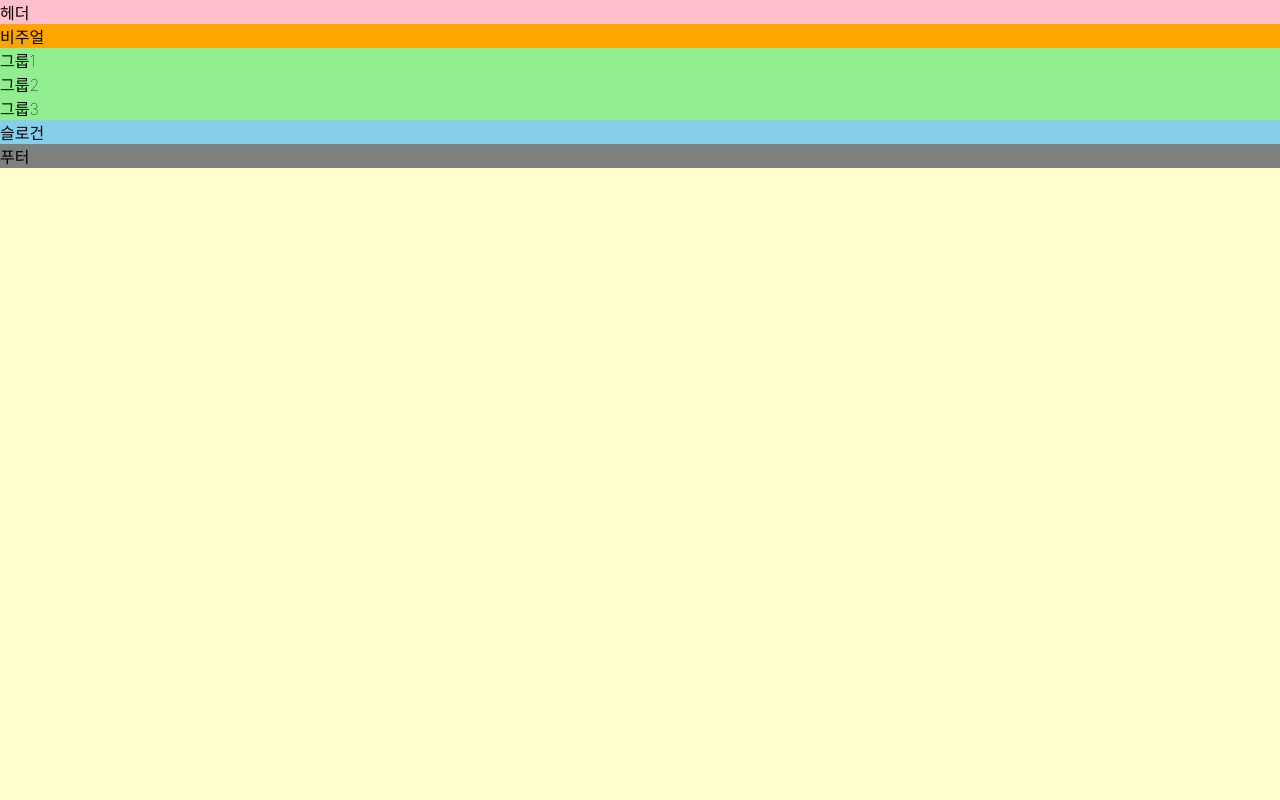
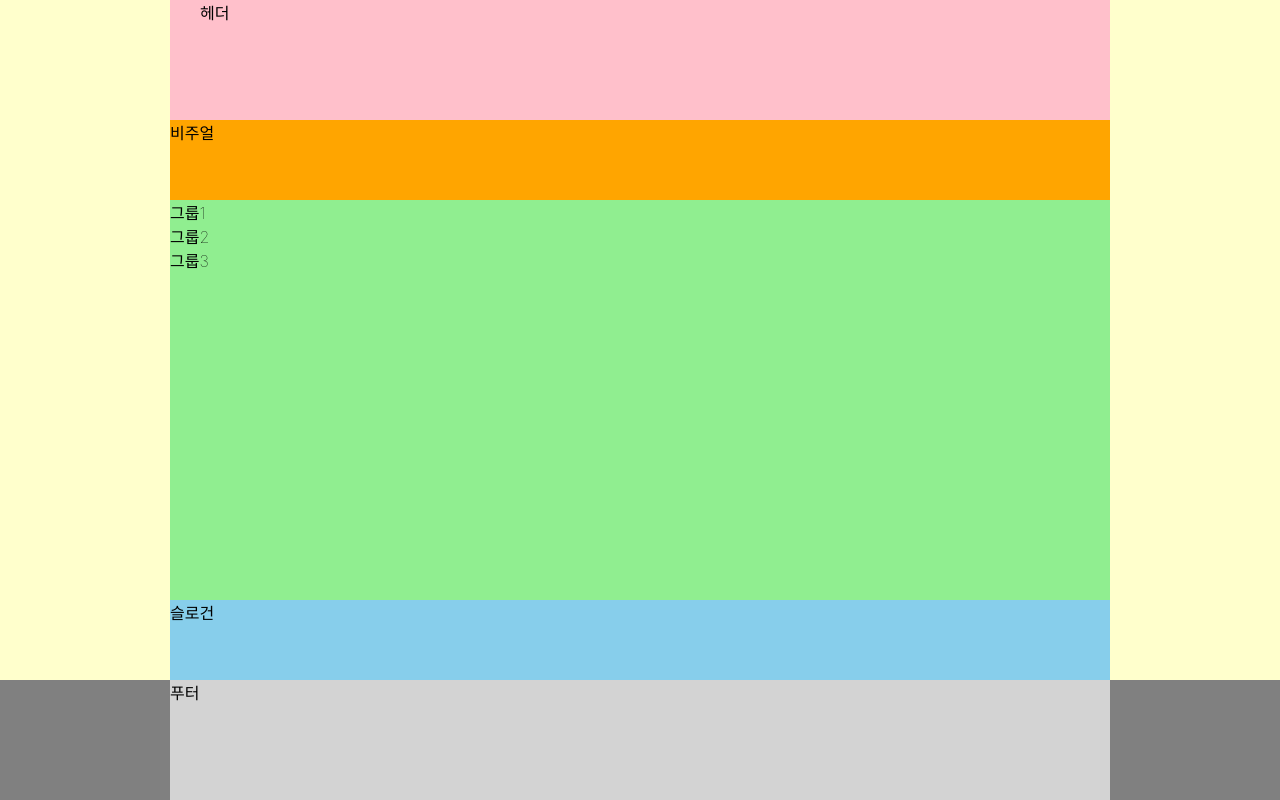
Before and after one commit to hwanghaein/HTML5, a website: page index.html in a window 1280 px wide. Drawn offline with Linux system fonts and the light colour scheme; a web font is replaced by a local one.

Commit message:
css박스사이징

```diff
--- a/styles/style.css
+++ b/styles/style.css
@@ -6,19 +6,39 @@ body {
   font-family: "Pretendard Variable", Pretendard, -apple-system, BlinkMacSystemFont, system-ui, Roboto, "Helvetica Neue", "Segoe UI", "Apple SD Gothic Neo", "Noto Sans KR", "Malgun Gothic", "Apple Color Emoji", "Segoe UI Emoji", "Segoe UI Symbol", sans-serif;
   font-weight: 100;
 }
+/* 레이아웃 */
+.header, .visual, .main, .slogan, .footer-inner{
+width: 940px;
+box-sizing: border-box;
+margin: 0 auto;
+}
 
+/* 헤더 */
 .header{
   background: pink;
+  padding: 0 30px;
+  height: 15vh;
 }
+/* 비주얼 */
 .visual{
   background: orange;
+  height: 10vh;
 }
+/* 메인 */
 .main{
   background: lightgreen;
+  height: 50vh;
 }
+/* 슬로건 */
 .slogan{
   background: skyblue;
+  height: 10vh;
 }
+/* 푸터 */
 .footer{
   background: gray;
 }
+.footer-inner{
+  background: lightgray;
+  height: 15vh;
+}
```
